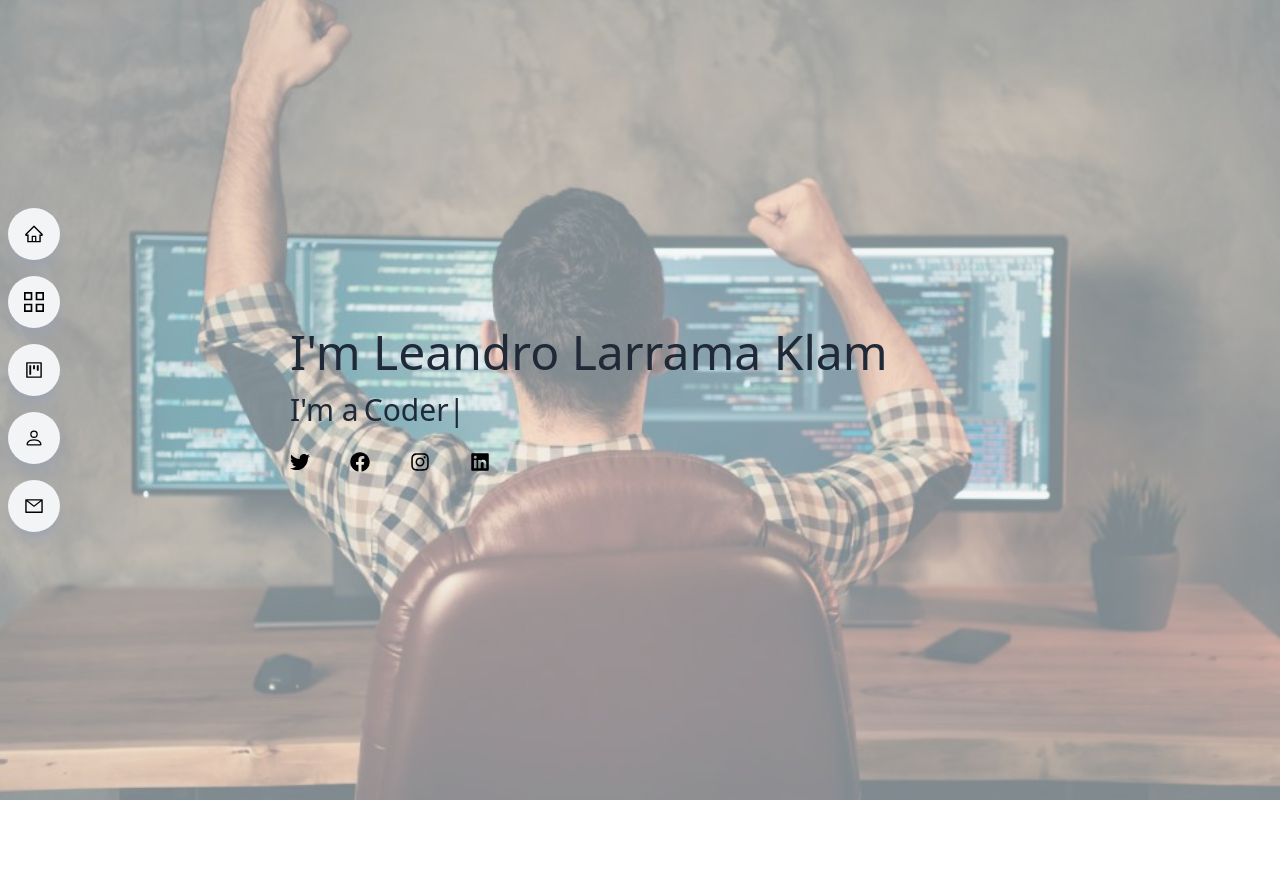
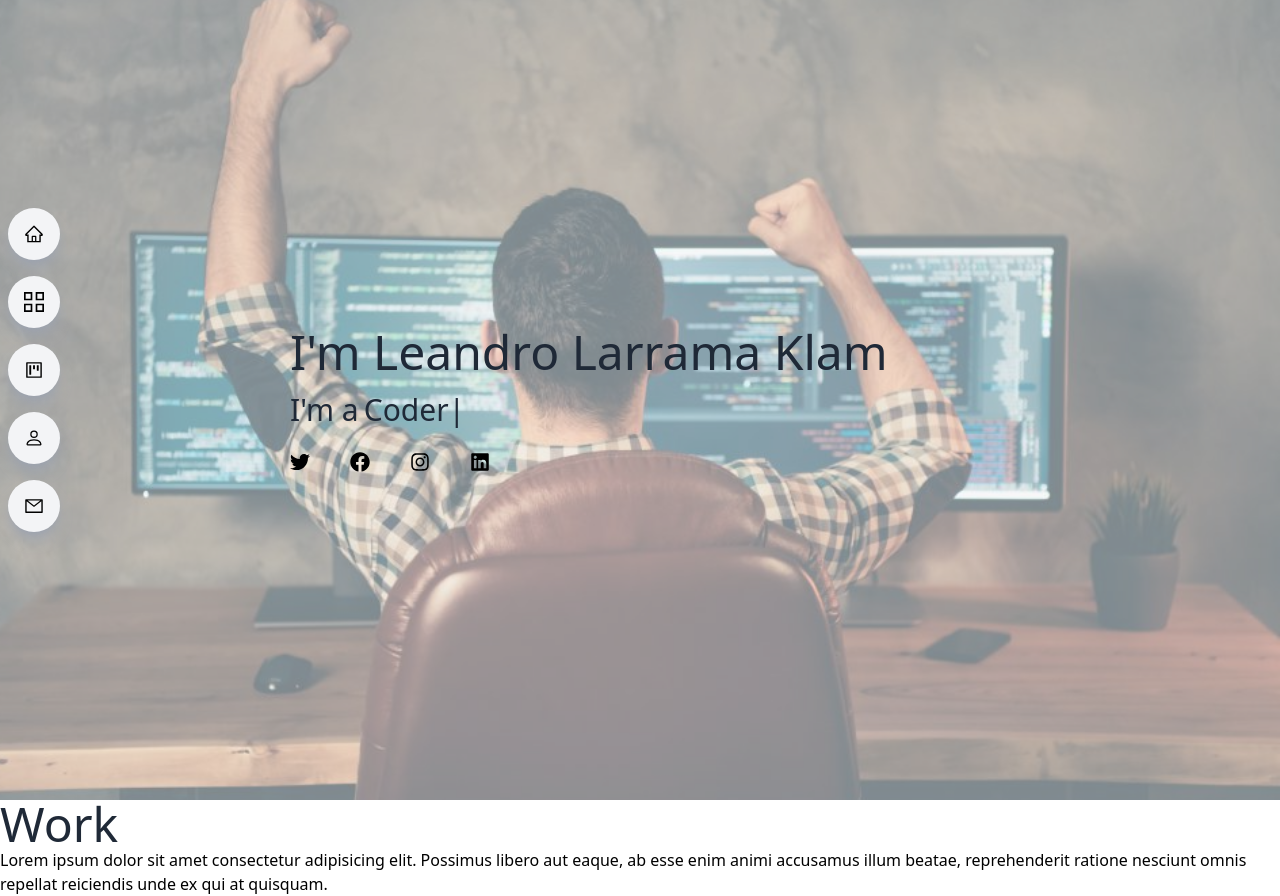
Before and after one commit to lealarrama/Portfolio, a React (Vite) app: page / in a window 1280 px wide. Before the commit the page ends 800 px from the top, so only its background shows below. Built offline with nearby package versions, Linux system fonts and the light colour scheme.

Commit message:
arreglos

```diff
--- a/src/App.jsx
+++ b/src/App.jsx
@@ -1,6 +1,7 @@
 import { useState } from "react"
 import Sidenav from "./components/Sidenav"
 import Main from "./components/Main"
+import Work from "./components/Work"
 
 
 function App() {
@@ -8,6 +9,7 @@ function App() {
     <div >
         <Sidenav/>
         <Main/>
+        <Work/>
     </div>
   )
 }
--- /dev/null
+++ b/src/components/Work.jsx
@@ -0,0 +1,13 @@
+import React from 'react'
+import WorkItem from "./WorkItem"
+
+const Work = () => {
+  return (
+    <div>
+      <h1 className='sm:text-5xl text-4xl font bold text-gray-800'>Work</h1>
+        <WorkItem/>
+    </div>
+  )
+}
+
+export default Work
--- /dev/null
+++ b/src/components/WorkItem.jsx
@@ -0,0 +1,11 @@
+import React from 'react'
+
+const WorkItem = () => {
+  return (
+    <div>
+      <p>Lorem ipsum dolor sit amet consectetur adipisicing elit. Possimus libero aut eaque, ab esse enim animi accusamus illum beatae, reprehenderit ratione nesciunt omnis repellat reiciendis unde ex qui at quisquam.</p>
+    </div>
+  )
+}
+
+export default WorkItem
```
